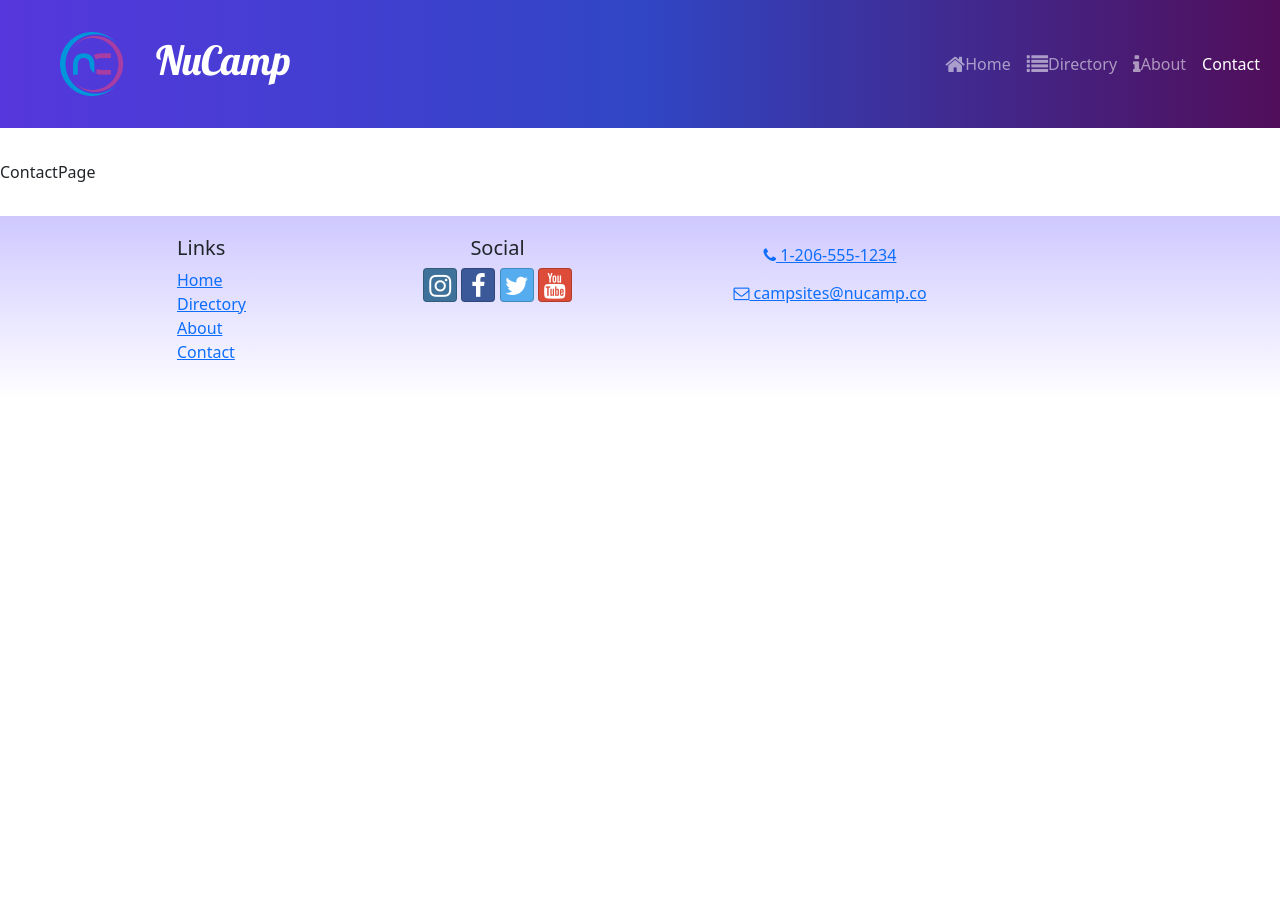
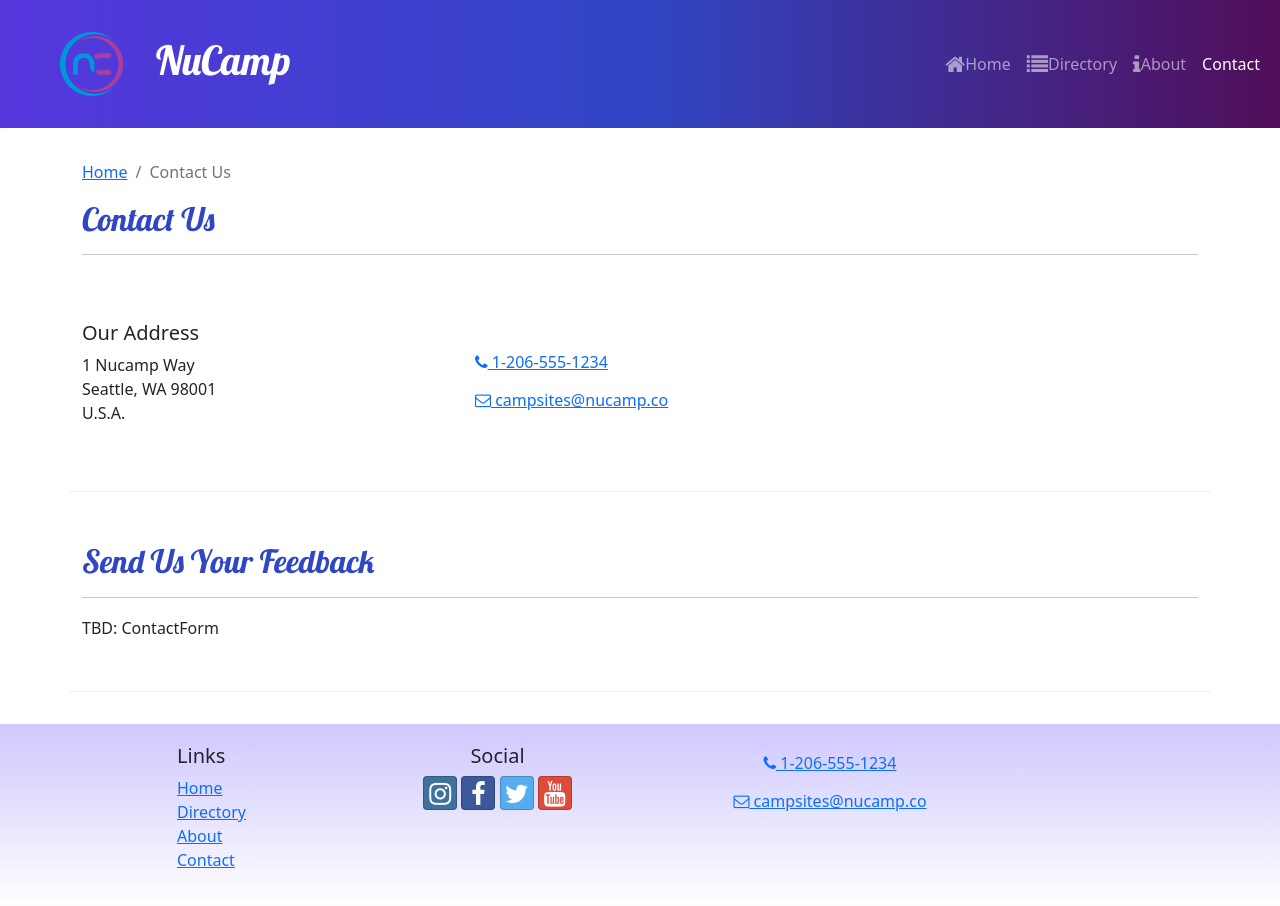
Before and after one commit to cristyduran/react-campsite, a React (Create React App) app: page /contact in a window 1280 px wide. Before the commit the page ends 800 px from the top, so only its background shows below. Built offline with nearby package versions, Linux system fonts and the light colour scheme.

Commit message:
contact Page

```diff
--- a/src/pages/ContactPage.js
+++ b/src/pages/ContactPage.js
@@ -1,4 +1,49 @@
+import { Container, Col, Row } from 'reactstrap';
+import  SubHeader  from '../components/SubHeader';
+
 const ContactPage = () => {
-    return <div>ContactPage</div>
+    return (
+        <Container>
+            <SubHeader current='Contact Us'/>
+            <Row className='row-content align-items-center'>
+                <Col sm='4'>
+                    <h5>Our Address</h5>
+                    <address>
+                        1 Nucamp Way
+                        <br />
+                        Seattle, WA 98001
+                        <br />
+                        U.S.A.
+                    </address>
+                </Col>
+                <Col>
+                    <a
+                        role='button'
+                        className='btn btn-link'
+                        href='tel:+12065551234'
+                    >
+                        <i className='fa fa-phone' /> 1-206-555-1234
+                    </a>
+                    <br />
+                    <a
+                        role='button'
+                        className='btn btn-link'
+                        href='mailto:fakeemail@fakeemail.co'
+                    >
+                        <i className='fa fa-envelope-o' /> campsites@nucamp.co
+                    </a>
+                </Col>
+            </Row>
+            <Row className='row-content'>
+                <Col xs='12'>
+                    <h2>Send Us Your Feedback</h2>
+                    <hr/>
+                </Col>
+                <Col md='10'>
+                    TBD: ContactForm
+                </Col>
+            </Row>
+        </Container>
+    )
 };
 export default ContactPage;
```
